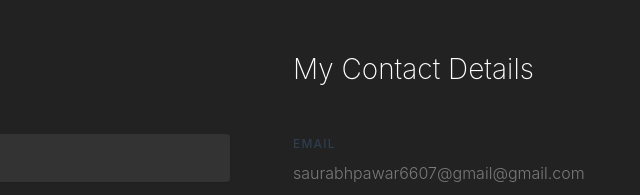
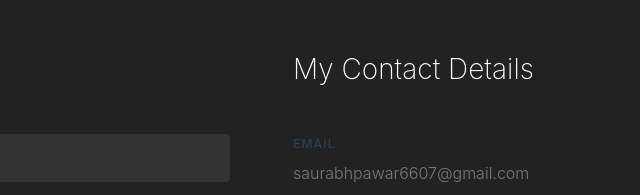
Before and after one commit to saurabhpwr6607/saurabhcv.github.io, a plain HTML site: page index.html in a window 1280 px wide. Shown: the part 4380-4575 px from the top of the page, 490-1130 px from the left. Drawn offline with nearby package versions, Linux system fonts and the light colour scheme; files whose address does not match are found by name.

Commit message:
Update index.html

```diff
--- a/index.html
+++ b/index.html
@@ -332,7 +332,7 @@
 					<ul class="site-contact-details">
 						<li>
 							<span class="text-uppercase">Email</span>
-							saurabhpawar6607@gmail@gmail.com
+							saurabhpawar6607@gmail.com
 						</li>
 						<li>
 							<span class="text-uppercase">Phone</span>
```
